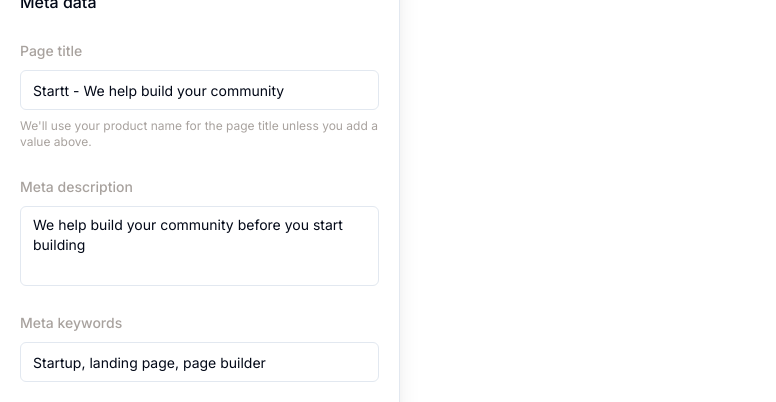
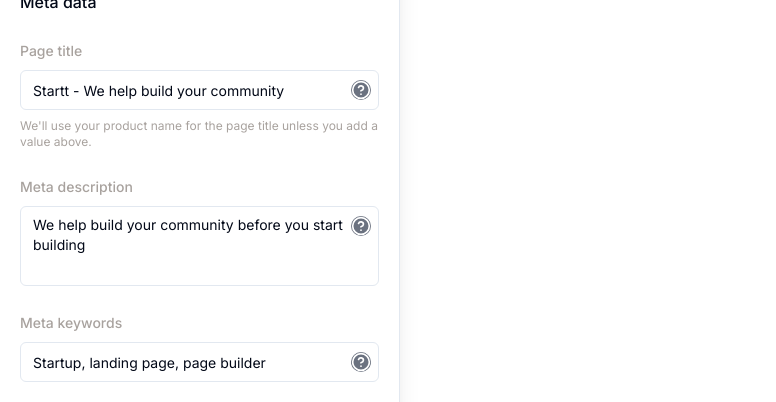
Before and after one commit to SalikJamal/nicolas-dashboard, a Next.js app: page /settings in a window 1280 px wide. Shown: the part 398-800 px from the top of the page, without its empty margins (0-776 px from the left). Built offline with nearby package versions, Linux system fonts and the light colour scheme.

Commit message:
Added icons

```diff
--- a/app/settings/(routes)/page.tsx
+++ b/app/settings/(routes)/page.tsx
@@ -21,7 +21,7 @@
     return (
         <div className="flex flex-col">
             <Header title="Settings" />
-            <div className="flex flex-col py-5 space-y-5 w-[400px] border-r h-full shadow-xl">
+            <div className="flex flex-col py-5 space-y-5 w-[400px] h-full border-r shadow-xl">
                 <div className="px-5">
                     <Select
                         onValueChange={(e) => setOption(e)}
--- a/components/settings/metadata-editor.tsx
+++ b/components/settings/metadata-editor.tsx
@@ -17,6 +17,7 @@
 import FaviconUpload from "@/components/ui/favicon-upload"
 import OGImageUpload from "@/components/ui/og-image-upload"
 import { Textarea } from "@/components/ui/textarea"
+import { CircleHelp } from "lucide-react"
 
 
 type MetadataFormValues = z.infer<typeof formSchema>
@@ -94,6 +95,7 @@
                                     <FormLabel className="text-stone-400">Page title</FormLabel>
                                     <FormControl>
                                         <Input
+                                            icon={<CircleHelp className="text-white bg-gray-500 rounded-full border-none outline-none absolute right-2 top-1/2 transform -translate-y-1/2 size-5" />}
                                             disabled={loading}
                                             {...field}
                                         />
@@ -110,12 +112,13 @@
                             control={form.control}
                             name="metaDescription"
                             render={({ field }) => (
-                                <FormItem>
+                                <FormItem className="blurry-textarea">
                                     <FormLabel className="text-stone-400">Meta description</FormLabel>
                                     <FormControl>
                                         <Textarea
                                             className="resize-none"
                                             disabled={loading}
+                                            icon={<CircleHelp className="text-white bg-gray-500 rounded-full border-none outline-none absolute right-2 top-5 transform -translate-y-1/2 size-5" />}
                                             {...field}
                                         />
                                     </FormControl>
@@ -132,6 +135,7 @@
                                     <FormLabel className="text-stone-400">Meta keywords</FormLabel>
                                     <FormControl>
                                         <Input
+                                            icon={<CircleHelp className="text-white bg-gray-500 rounded-full border-none outline-none absolute right-2 top-1/2 transform -translate-y-1/2 size-5" />}
                                             disabled={loading}
                                             {...field}
                                         />
@@ -153,6 +157,7 @@
                                     <FormLabel className="text-stone-400">OG title</FormLabel>
                                     <FormControl>
                                         <Input
+                                            icon={<CircleHelp className="text-white bg-gray-500 rounded-full border-none outline-none absolute right-2 top-1/2 transform -translate-y-1/2 size-5" />}
                                             disabled={loading}
                                             {...field}
                                         />
@@ -172,6 +177,7 @@
                                         <Textarea
                                             className="resize-none"
                                             disabled={loading}
+                                            icon={<CircleHelp className="text-white bg-gray-500 rounded-full border-none outline-none absolute right-2 top-5 transform -translate-y-1/2 size-5" />}
                                             {...field}
                                         />
                                     </FormControl>
--- a/components/ui/input.tsx
+++ b/components/ui/input.tsx
@@ -3,11 +3,14 @@
 import { cn } from "@/lib/utils"
 
 export interface InputProps
-  extends React.InputHTMLAttributes<HTMLInputElement> {}
+  extends React.InputHTMLAttributes<HTMLInputElement> {
+    icon?: React.ReactNode;
+  }
 
 const Input = React.forwardRef<HTMLInputElement, InputProps>(
-  ({ className, type, ...props }, ref) => {
+  ({ className, type, icon, ...props }, ref) => {
     return (
+      <div className="relative">
         <input
           type={type}
           className={cn(
@@ -17,6 +20,8 @@
           ref={ref}
           {...props}
         />
+        {icon}
+      </div>
     )
   }
 )
--- a/components/ui/textarea.tsx
+++ b/components/ui/textarea.tsx
@@ -3,11 +3,14 @@
 import { cn } from "@/lib/utils"
 
 export interface TextareaProps
-  extends React.TextareaHTMLAttributes<HTMLTextAreaElement> {}
+  extends React.TextareaHTMLAttributes<HTMLTextAreaElement> {
+    icon?: React.ReactNode;
+  }
 
 const Textarea = React.forwardRef<HTMLTextAreaElement, TextareaProps>(
-  ({ className, ...props }, ref) => {
+  ({ className, icon, ...props }, ref) => {
     return (
+      <div className="relative">
         <textarea
           className={cn(
             "flex min-h-[80px] w-full rounded-md border border-input bg-background px-3 py-2 text-sm ring-offset-background placeholder:text-muted-foreground focus-visible:outline-none focus-visible:ring-2 focus-visible:ring-ring focus-visible:ring-offset-2 disabled:cursor-not-allowed disabled:opacity-50",
@@ -16,6 +19,8 @@
           ref={ref}
           {...props}
         />
+        {icon}
+      </div>
     )
   }
 )
```
Lines whose indentation alone changed are shown as unchanged.
